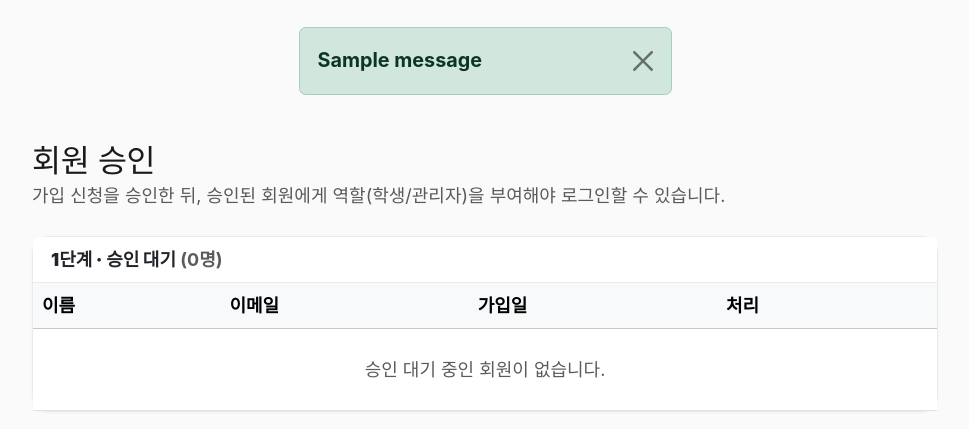
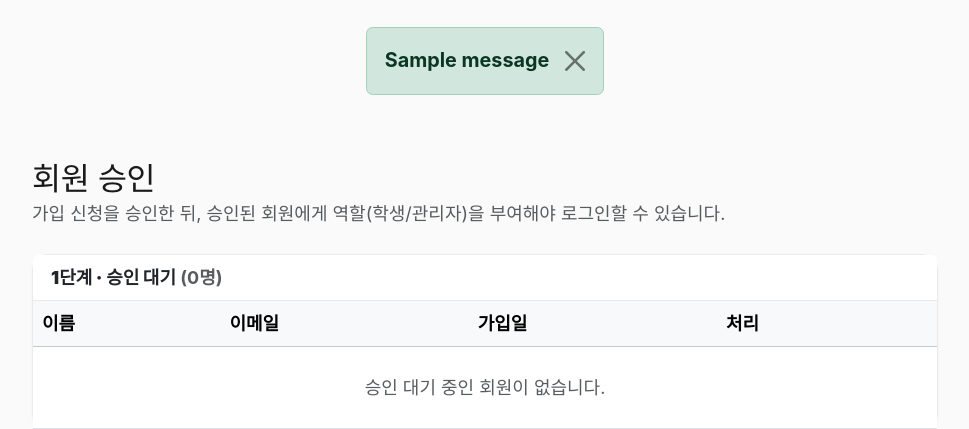
Before and after one commit to jin-park0115/ax-evalutator, a Django app: page /accounts/pending-users/ in a window 1280 px wide. Shown: the part 82-511 px from the top of the page, without its empty margins (155-1124 px from the left). Run offline with Django 5.2, Linux system fonts and the light colour scheme; a user stored in the database is signed in; data comes from the database, SQL or seed files in the repository; tables that the repository leaves empty hold one stand-in row (values such as "Sample post"); one stand-in notice (Sample message) is shown; some web fonts are replaced.

Commit message:
fix: 안내 메시지 박스 스타일(배경/테두리) 및 한 줄 유지
두 가지 문제를 같이 고쳤다.
- messages.error()의 기본 태그가 "error"라 alert-error 클래스가
  붙는데 Bootstrap엔 그런 클래스가 없어 배경/테두리가 전혀 안
  먹고 있었다. MESSAGE_TAGS로 ERROR -> "danger" 매핑 추가.
- 메시지 박스를 로그인 카드와 같은 col-md-5 폭에 억지로 맞추다
  보니 문장이 길면 줄바꿈됨. 폭 고정을 버리고 내용 크기만큼만
  박스가 생기는 d-inline-block + white-space: nowrap으로 변경,
  text-center로 가운데 정렬은 유지.

render_to_string으로 실제 메시지 렌더링 확인 (alert-danger 적용,
alert-error 미포함). 테스트 15개 통과.

Co-Authored-By: Claude Opus 5 <noreply@anthropic.com>

```diff
--- a/project/templates/base.html
+++ b/project/templates/base.html
@@ -98,12 +98,13 @@
     .btn-link { color: #3b62e3 !important; }
     a { color: #3b62e3; }
 
-    /* 로그인 등 페이지 상단 안내 메시지 — 로그인 카드와 폭을 맞추고
-       Pretendard/굵게/한 단계 큰 글씨로 강조 */
+    /* 로그인 등 페이지 상단 안내 메시지 — 내용 폭만큼만 박스가 생기고
+       가운데 정렬, Pretendard/굵게/한 단계 큰 글씨, 줄바꿈 없이 한 줄 */
     .page-message {
       font-family: "Pretendard", -apple-system, BlinkMacSystemFont, "Segoe UI", Roboto, sans-serif;
       font-weight: 700;
       font-size: 1.1rem;
+      white-space: nowrap;
     }
 
     /* 폼 */
@@ -197,15 +198,13 @@
 
   <main class="container py-4">
     {% if messages %}
-      <div class="row justify-content-center">
-        <div class="col-md-5">
-          {% for message in messages %}
-            <div class="alert alert-{{ message.tags }} alert-dismissible fade show page-message" role="alert">
-              {{ message }}
-              <button type="button" class="btn-close" data-bs-dismiss="alert" aria-label="닫기"></button>
-            </div>
-          {% endfor %}
-        </div>
+      <div class="text-center mb-3">
+        {% for message in messages %}
+          <div class="alert alert-{{ message.tags }} alert-dismissible fade show page-message d-inline-block text-start" role="alert">
+            {{ message }}
+            <button type="button" class="btn-close" data-bs-dismiss="alert" aria-label="닫기"></button>
+          </div>
+        {% endfor %}
       </div>
     {% endif %}
 
```
Also changed, not shown: project/config/settings.py (+8 -0 lines).
